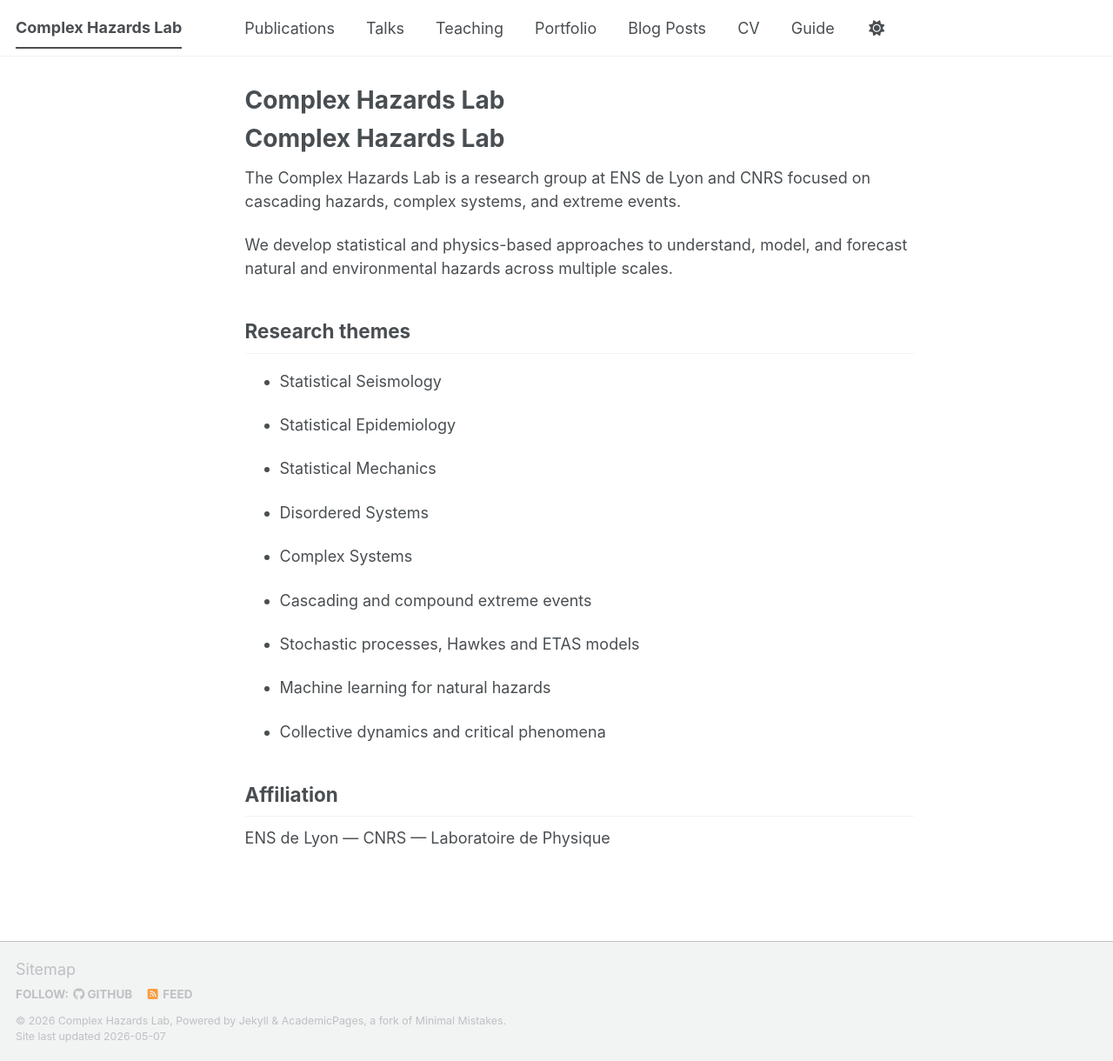
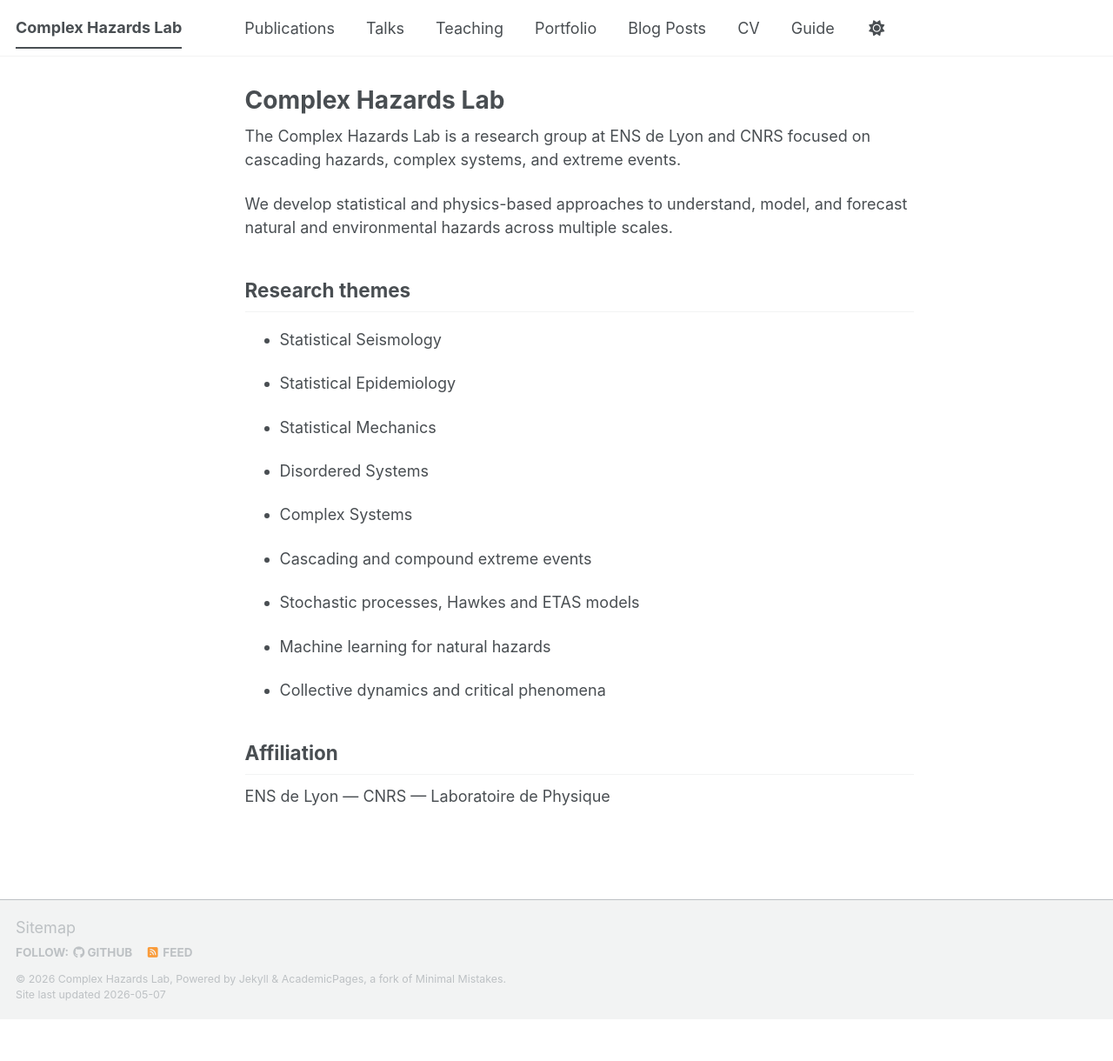
Before and after one commit to complex-hazards-lab/complex-hazards-lab.github.io, a Jekyll site: the page built from _pages/about.md, in a window 1280 px wide and 1220 px high. Shown: the whole window at 87% size. Built offline with Jekyll 4.4.1, drawn with Linux system fonts in a browser that asks for light colours; a script bundle is joined from its source files by our own code; library files that are not in the unit come from our copies.

Commit message:
Update about.md

```diff
--- a/_pages/about.md
+++ b/_pages/about.md
@@ -6,8 +6,6 @@ redirect_from:
   - /about/
   - /about.html
 ---
-
-# Complex Hazards Lab
 
 The Complex Hazards Lab is a research group at ENS de Lyon and CNRS focused on cascading hazards, complex systems, and extreme events.
 
```
